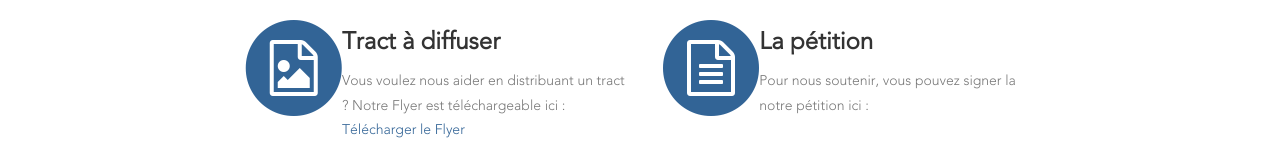
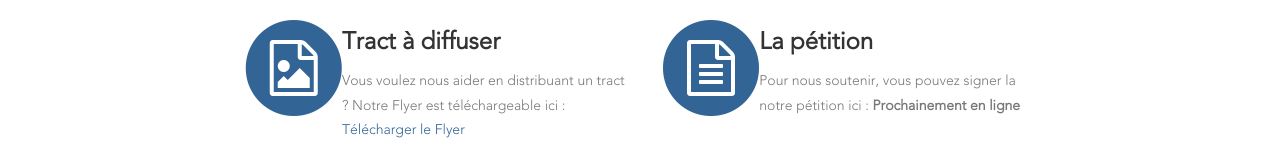
Before and after one commit to PartiPirate/bulletinunique.org, a website: page index.html in a window 1280 px wide. Shown: the part 4749-4917 px from the top of the page. Drawn offline with Linux system fonts and the light colour scheme; files whose address does not match are found by name.

Commit message:
Information pétition
En attente de la mise en ligne

```diff
--- a/index.html
+++ b/index.html
@@ -433,7 +433,7 @@
 					</div>
 					<div class="col-md-3">
                     <h3 class="service-heading">La pétition</h3>
-                    <p class="text-muted">Pour nous soutenir, vous pouvez signer la notre pétition ici : </p>
+                    <p class="text-muted">Pour nous soutenir, vous pouvez signer la notre pétition ici : <strong>Prochainement en ligne</strong></p>
 				</div>
 			</div>
         </div>
```
